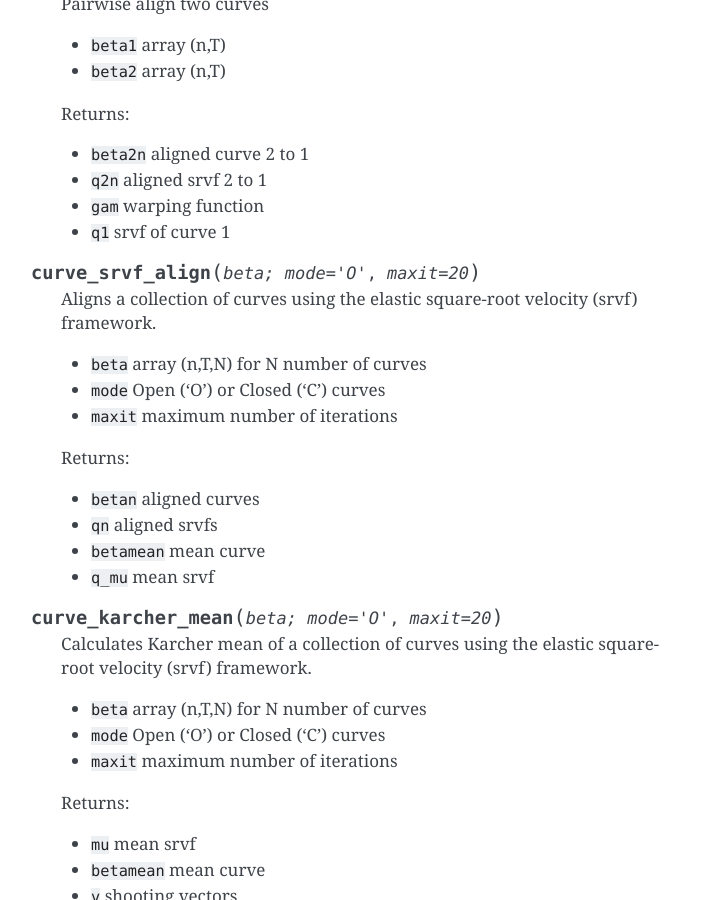
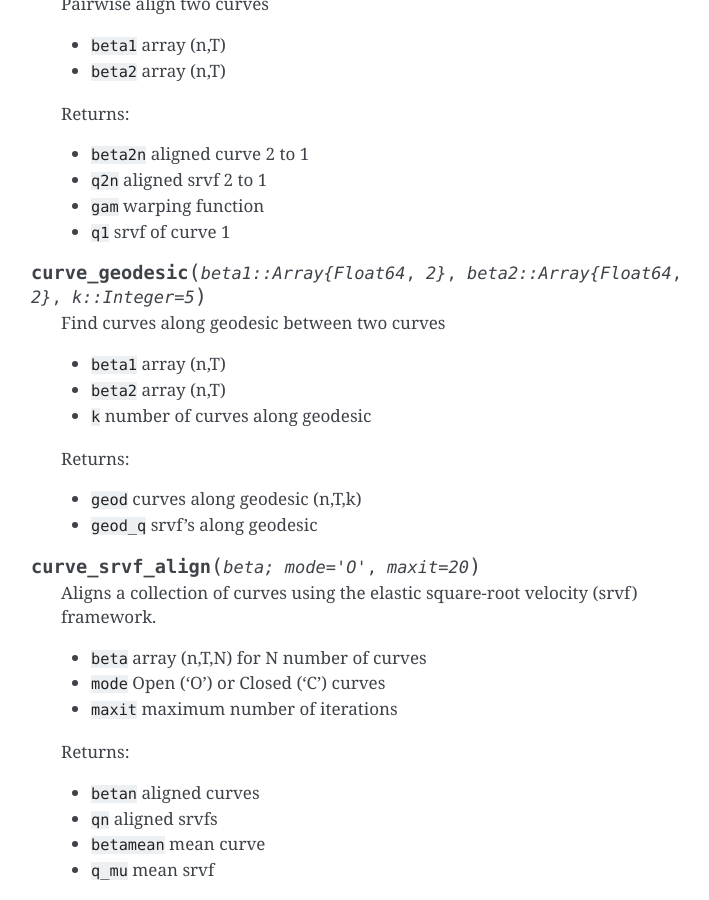
Before and after one commit to jdtuck/ElasticFDA.jl, a Sphinx documentation site: the page built from doc/source/curves.rst, in a window 1280 px wide and 900 px high, scrolled down 1384 px. Shown: the whole window, without its empty margins (389-1098 px from the left). Built offline with Sphinx 7.4.7, drawn with Linux system fonts in a browser that asks for light colours; formulas are drawn with MathJax 3.

Commit message:
added curve geodesic function

```diff
--- a/doc/source/curves.rst
+++ b/doc/source/curves.rst
@@ -64,6 +64,19 @@ Alignment and Statistics
     + ``q2n`` aligned srvf 2 to 1
     + ``gam`` warping function
     + ``q1`` srvf of curve 1
+
+.. function:: curve_geodesic(beta1::Array{Float64,2}, beta2::Array{Float64,2}, k::Integer=5)
+
+    Find curves along geodesic between two curves
+
+    + ``beta1`` array (n,T)
+    + ``beta2`` array (n,T)
+    + ``k`` number of curves along geodesic
+
+    Returns:
+
+    + ``geod`` curves along geodesic (n,T,k)
+    + ``geod_q`` srvf's along geodesic
 
 .. function:: curve_srvf_align(beta; mode='O', maxit=20)
 
```
Also changed, not shown: 3 other files.
